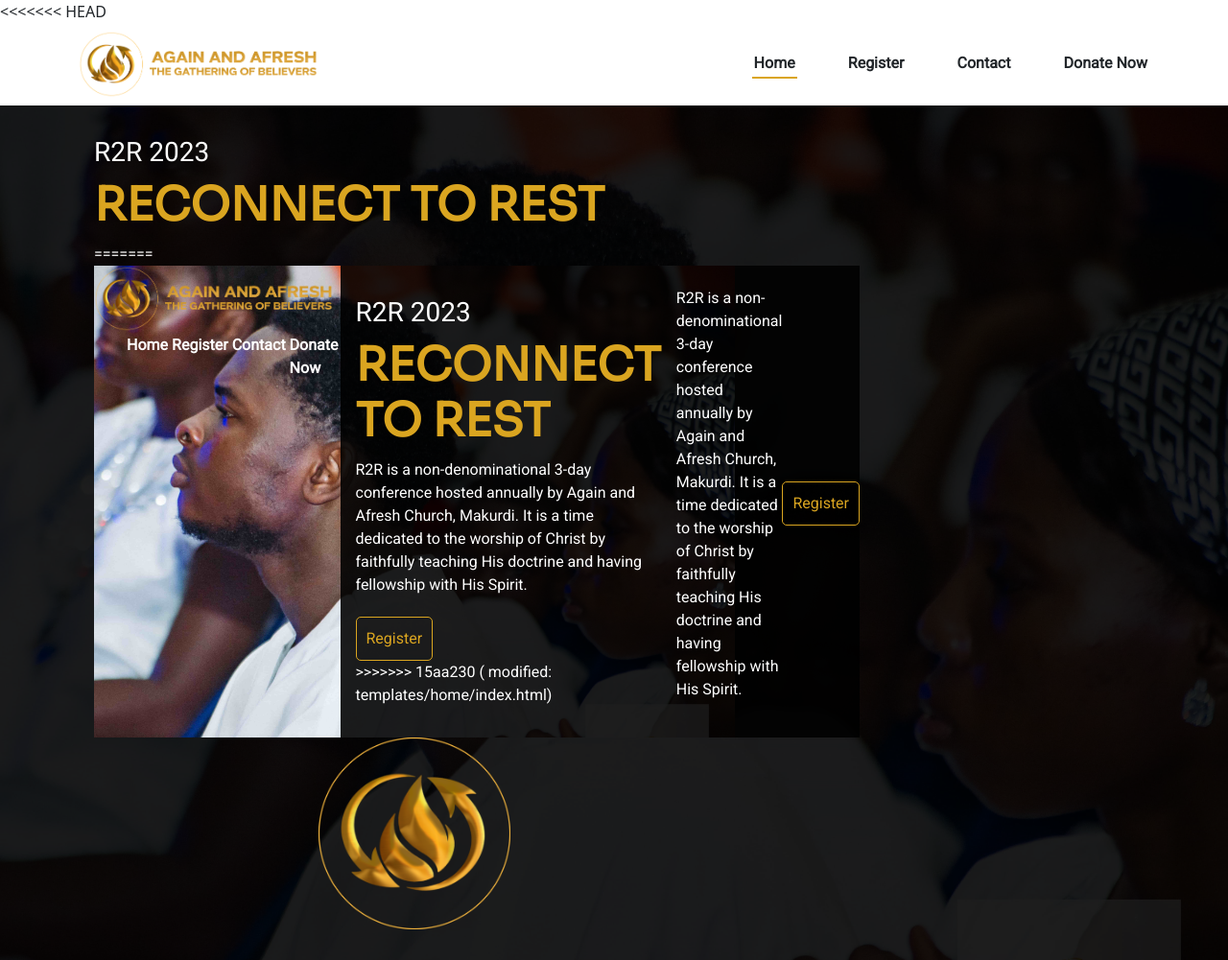
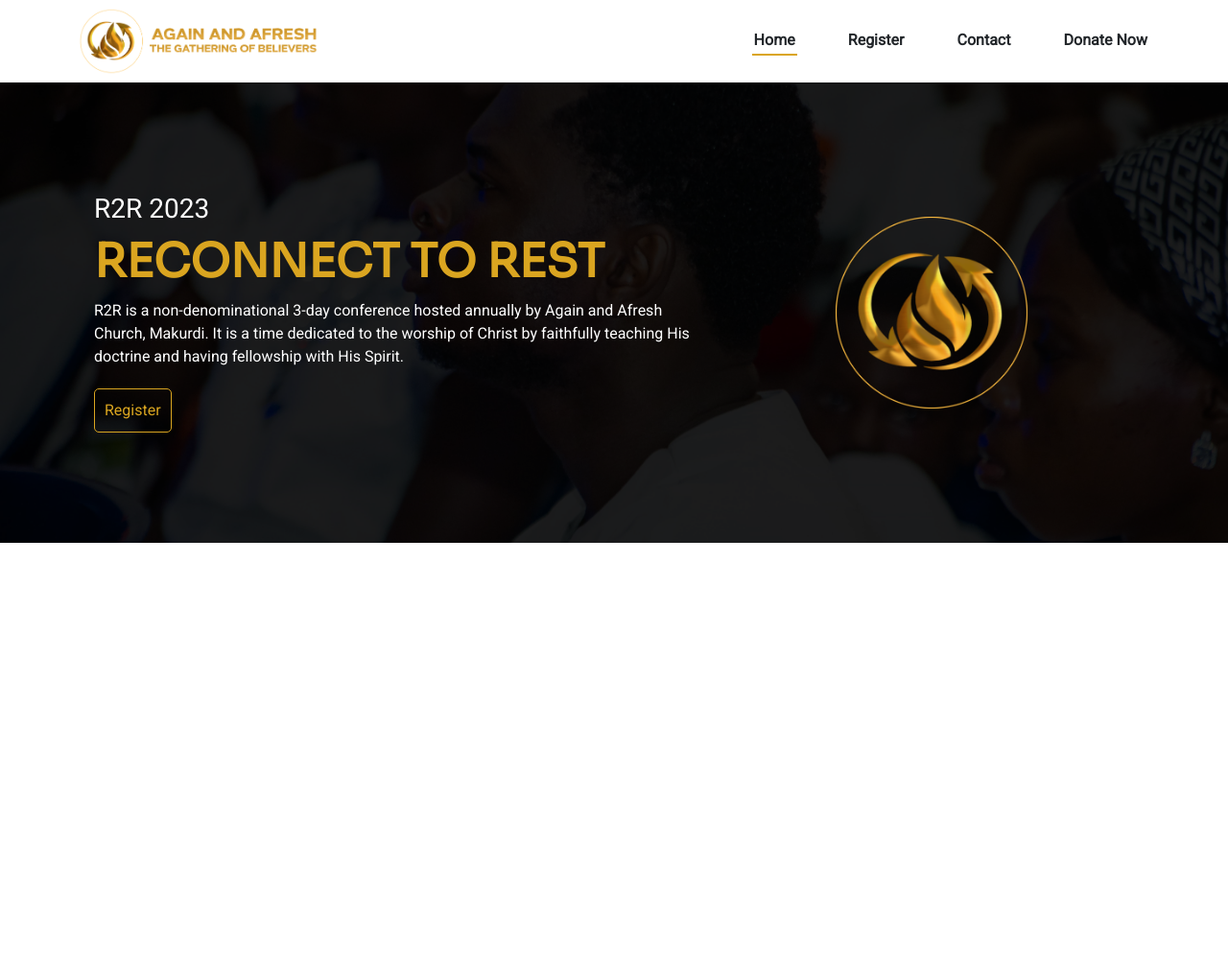
Before and after one commit to EsaKris/R2R, a Django app: page / in a window 1280 px wide. Shown: the whole page at 96% size. After the commit the page ends 566 px from the top, so only its background shows below. Run offline with Django 4.2, Linux system fonts and the light colour scheme; some libraries are stand-ins or nearby versions.

Commit message:
modified:   templates/home/index.html

```diff
--- a/templates/home/index.html
+++ b/templates/home/index.html
@@ -1,4 +1,3 @@
-<<<<<<< HEAD
 {% extends 'base.html' %} {% load static %} {% load crispy_forms_tags %}
 {% block main %}
 <header>
@@ -8,82 +7,6 @@
         <div>
           <h3>R2R 2023</h3>
           <h1>RECONNECT TO REST</h1>
-=======
-{% load static %}
-<!DOCTYPE html>
-<html lang="en">
-
-<head>
-    <meta charset="UTF-8">
-    <meta name="viewport" content="width=device-width, initial-scale=1.0">
-    <title>Again ans Afresh The Gathering of Believers</title>
-    <link rel="stylesheet" href="{% static 'css/style.css' %}">
-    <link href='https://fonts.googleapis.com/css?family=Poppins' rel='stylesheet'>
-    <link href='https://fonts.googleapis.com/css?family=Roboto' rel='stylesheet'>
-    <link rel="stylesheet" href="https://cdnjs.cloudflare.com/ajax/libs/font-awesome/6.4.2/css/all.min.css"
-        integrity="sha512-z3gLpd7yknf1YoNbCzqRKc4qyor8gaKU1qmn+CShxbuBusANI9QpRohGBreCFkKxLhei6S9CQXFEbbKuqLg0DA=="
-        crossorigin="anonymous" referrerpolicy="no-referrer" />
-</head>
-
-<body>
-    <header>
-        <nav>
-            <div class="nav-logo">
-                 <a href="#">
-                    <img class="laptop" src="{% static 'img/logo desktop.png' %}" alt="">
-                 </a>
-                 <a href="#">
-                    <img class="phone" src="{% static 'img/logo.png' %}" alt="">
-                </a>
-                </div>
-            <div class="nav-item">
-                <div class="nav-icons">
-                    <a href="#" id="nav-icons"><i class="fa fa-bars"></i></a>
-                </div>
-                <ul id="nav-item-list">
-                    <li>
-                        <div>
-                            <i class="fa fa-home"></i>
-                            <a href="#">Home</a>
-                        </div>
-                    </li>
-                    <li>
-                        <div>
-                            <i class="fa fa-registered"></i>
-                            <a href="#">Register</a>
-                        </div>
-                    </li>
-                    <li>
-                        <div>
-                            <i class="fa fa-contact-book"></i>
-                            <a href="#">Contact</a>
-                        </div>
-                    </li>
-                    <li>
-                        <div>
-                            <i class="fa fa-donate"></i>
-                            <a href="#">Donate Now</a>
-                        </div>
-                    </li>
-                </ul>
-            </div>
-        </nav>
-        <div class="Header-Text">
-            <div>
-                <h3>
-                    R2R 2023
-                </h3>
-                <H1>
-                    RECONNECT TO REST
-                </H1>
-            </div>
-            <div>
-                <p>
-                    R2R is a non-denominational 3-day conference hosted annually by Again and Afresh Church, Makurdi. It is a time dedicated to the worship of Christ by faithfully teaching His doctrine and having fellowship with His Spirit.
-                </p>
-                <a class="btn" href="#">Register</a>
-            </div>
->>>>>>> 15aa230 (	modified:   templates/home/index.html)
         </div>
         <div>
           <p>
```
